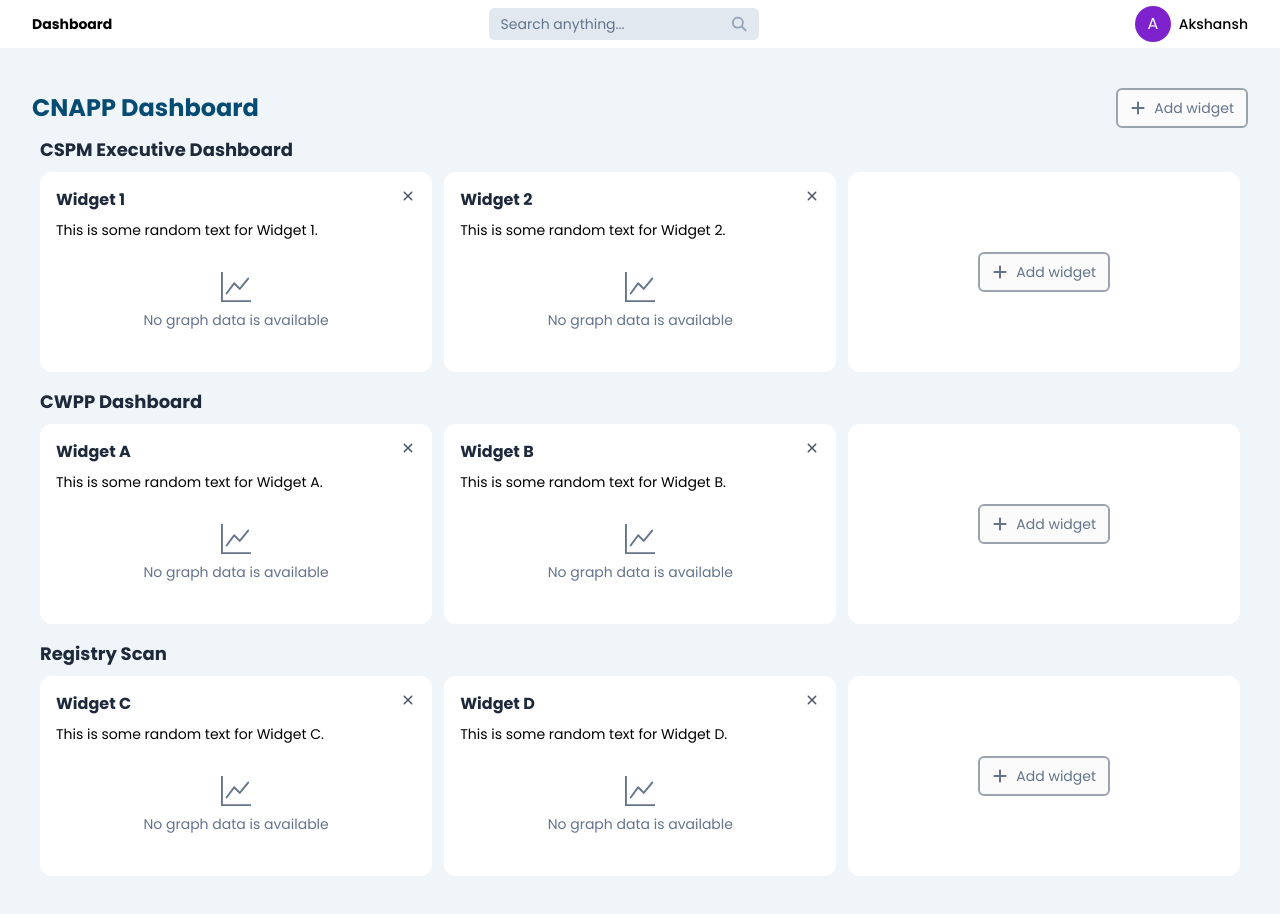
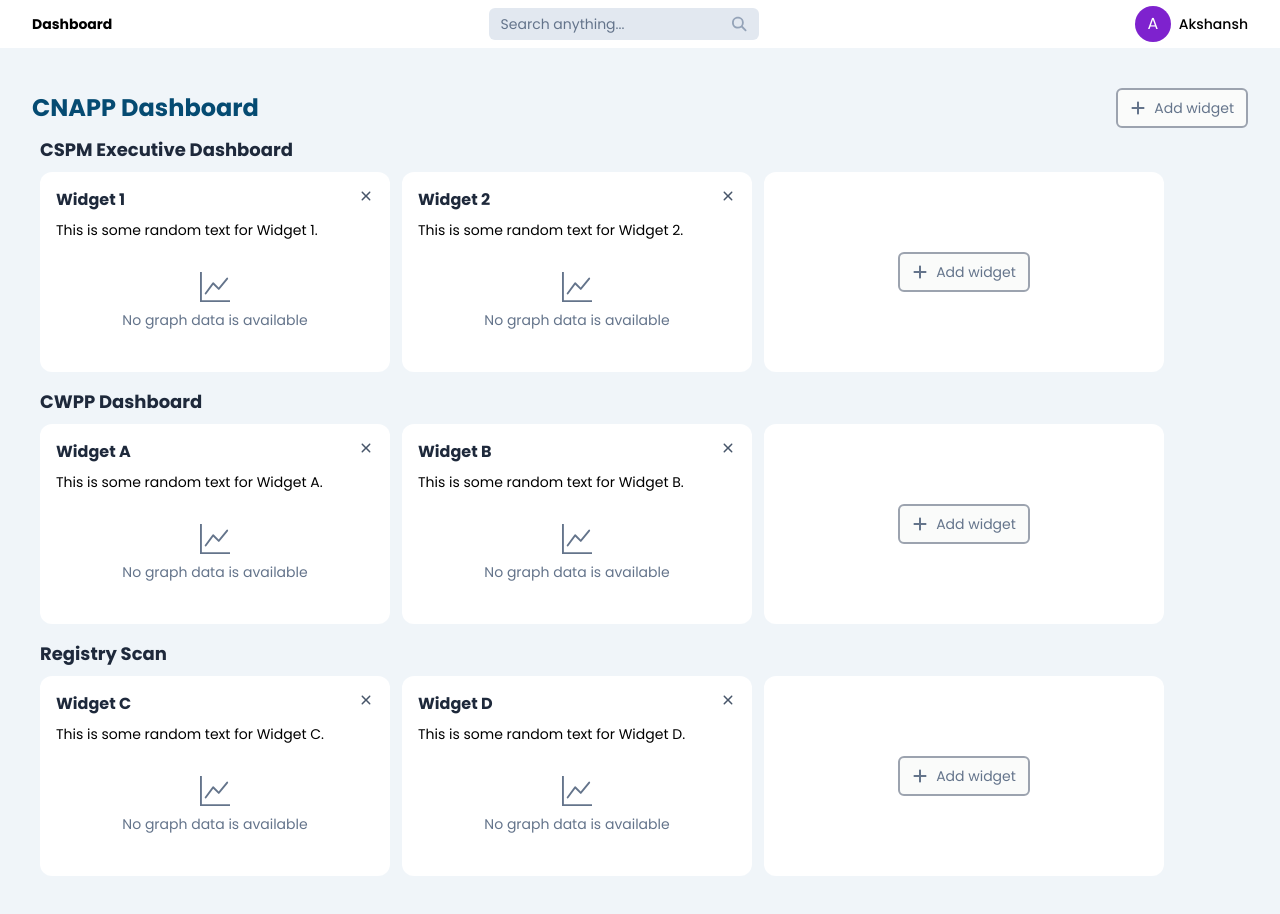
Before and after one commit to Akshansh029/dynamic-dashboard, a Next.js app: page /dashboard in a window 1280 px wide. Shown: the top 914 px of the page. Built offline with nearby package versions, Linux system fonts and the light colour scheme.

Commit message:
Category container scroll effect added and synced data between dashboard and sidebar

```diff
--- a/app/components/widget.jsx
+++ b/app/components/widget.jsx
@@ -1,11 +1,10 @@
-// Widget.jsx
 import React from "react";
 import { BsGraphUp } from "react-icons/bs";
 import { IoIosClose } from "react-icons/io";
 
 const Widget = ({ categoryId, widgetId, widgetName, widgetText, onRemove }) => {
   return (
-    <div className="relative widget w-[400px] h-[200px] bg-white rounded-xl flex flex-col p-4">
+    <div className="relative min-w-[350px] min-h-[200px] bg-white rounded-xl flex flex-col p-4 flex-shrink-0">
       <button
         className="absolute top-3 right-3"
         onClick={() => onRemove(categoryId, widgetId)}
--- a/app/components/widgetSidebar.jsx
+++ b/app/components/widgetSidebar.jsx
@@ -1,17 +1,16 @@
-import React, { useEffect, useState } from "react";
-import { initialDashboardData } from "@/dashboardData";
+import React, { useState } from "react";
 import { FiGrid } from "react-icons/fi";
 import { CiTextAlignLeft } from "react-icons/ci";
 import { toast } from "sonner";
 
-const WidgetSidebar = ({ closeSidebar }) => {
+const WidgetSidebar = ({ closeSidebar, dashboardData }) => {
   const [selectedCategoryIndex, setSelectedCategoryIndex] = useState(0);
   const [widgetName, setWidgetName] = useState("");
   const [widgetText, setWidgetText] = useState("");
 
   const handleAddWidget = (categoryId, widgetName, widgetText) => {
-    if (widgetName.length != 0 || widgetText.length != 0) {
-      const category = initialDashboardData.categories.find(
+    if (widgetName.length !== 0 || widgetText.length !== 0) {
+      const category = dashboardData.categories.find(
         (cat) => cat.categoryId === categoryId
       );
       if (category) {
@@ -33,7 +32,7 @@ const WidgetSidebar = ({ closeSidebar }) => {
 
   const handleAddWidgetClick = () => {
     const selectedCategoryId =
-      initialDashboardData.categories[selectedCategoryIndex].categoryId;
+      dashboardData.categories[selectedCategoryIndex].categoryId;
     handleAddWidget(selectedCategoryId, widgetName, widgetText);
     closeSidebar();
   };
@@ -84,7 +83,7 @@ const WidgetSidebar = ({ closeSidebar }) => {
               </div>
             </div>
             <div className="container w-fit flex">
-              {initialDashboardData.categories.map((category, index) => (
+              {dashboardData.categories.map((category, index) => (
                 <button
                   key={index}
                   className={`relative text-sm font-semibold w-[80px] py-4 hover:text-[#054b72] ${
@@ -106,9 +105,8 @@ const WidgetSidebar = ({ closeSidebar }) => {
               ))}
             </div>
             <div className="checkbox-container flex flex-col gap-2 px-4 mt-4">
-              {initialDashboardData.categories[
-                selectedCategoryIndex
-              ]?.widgets.map((widget, index) => (
+              {dashboardData.categories[selectedCategoryIndex]?.widgets.map(
+                (widget, index) => (
                   <div
                     className="w-full px-3 py-2 border-2 border-gray-300 rounded-md flex gap-2"
                     key={index}
@@ -126,7 +124,8 @@ const WidgetSidebar = ({ closeSidebar }) => {
                       {widget.widgetName}
                     </label>
                   </div>
-              ))}
+                )
+              )}
             </div>
           </div>
         </div>
--- a/app/dashboard/page.jsx
+++ b/app/dashboard/page.jsx
@@ -37,7 +37,12 @@ const Page = () => {
 
   return (
     <div className="h-full bg-[#f0f5f9] py-10 px-8 relative">
-      {openSidebar && <WidgetSidebar closeSidebar={handleCloseSidebar} />}
+      {openSidebar && (
+        <WidgetSidebar
+          closeSidebar={handleCloseSidebar}
+          dashboardData={dashboardData} // Pass the updated data here
+        />
+      )}
       <div className="">
         <div className="w-full flex items-center justify-between">
           <h1 className="text-2xl font-semibold text-[#054b72]">
@@ -51,7 +56,7 @@ const Page = () => {
               <h2 className="text-lg font-semibold text-slate-800">
                 {category.categoryName}
               </h2>
-              <div className="mt-2 flex items-center gap-3">
+              <div className="mt-2 flex items-center gap-3 overflow-x-auto flex-nowrap">
                 {category.widgets.map((widget) => (
                   <Widget
                     key={widget.widgetId}
@@ -62,7 +67,7 @@ const Page = () => {
                     onRemove={removeWidget}
                   />
                 ))}
-                <div className="flex w-[400px] h-[200px] bg-white rounded-xl items-center justify-center">
+                <div className="flex min-w-[400px] min-h-[200px] bg-white rounded-xl items-center justify-center flex-shrink-0">
                   <AddWidgetButton handleOpenSidebar={handleOpenSidebar} />
                 </div>
               </div>
--- a/app/globals.css
+++ b/app/globals.css
@@ -35,3 +35,21 @@ body {
 .custom-height {
   height: calc(100% - 48);
 }
+
+::-webkit-scrollbar {
+  width: 8px;
+  height: 8px;
+}
+
+::-webkit-scrollbar-track {
+  background: transparent;
+}
+
+::-webkit-scrollbar-thumb {
+  background-color: #cbd5e1;
+  border-radius: 9999px;
+}
+
+::-webkit-scrollbar-thumb:hover {
+  background-color: #94a3b8;
+}
```
Lines whose indentation alone changed are shown as unchanged.
